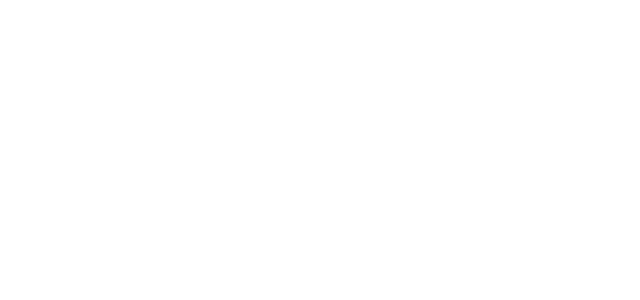
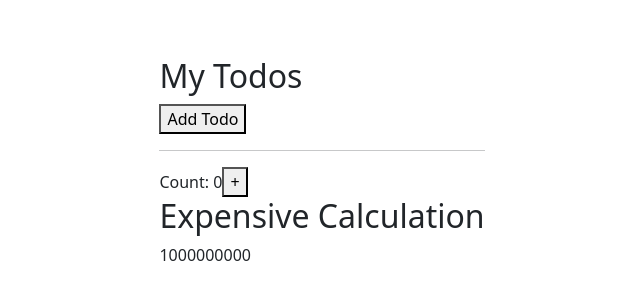
Before and after one commit to Zyer459/practice-stuff, a React (Create React App) app in the folder counter-app/: page / in a window 1280 px wide. Shown: the part 238-538 px from the top of the page, without its empty margins (318-958 px from the left). Built offline with nearby package versions, Linux system fonts and the light colour scheme.

Commit message:
problem related to useMemo hook

```diff
--- a/counter-app/src/index.js
+++ b/counter-app/src/index.js
@@ -7,17 +7,70 @@
 import { useState, useEffect, useRef } from 'react';
 import Todos from "./Todos";
 
-/**
+/** THE INFO IS SIMILAR WITH SMALL CHANGES
+ * The React useMemo Hook returns a memoized value.
+ * Think of memoization as caching a value so that it does not need to be recalculated.
+ * The useMemo Hook only runs when one of its dependencies update.
+ * This can improve performance.
+ * The useMemo and useCallback Hooks are similar.
+ * The main difference is that useMemo returns a memoized value and useCallback returns a memoized function.
+ *
+ * The useMemo Hook can be used to keep expensive, resource intensive functions from needlessly running.
+ * In this example, we have an expensive function that runs on every render.
+ * When changing the count or adding a todo, you will notice a delay in execution.
  */
 
-/**
+/** EXAMPLE
+ * A poor performing function. The expensiveCalculation function runs on every render:
 */
 
+const App = () => {
+  const [count, setCount] = useState(0);
+  const [todos, setTodos] = useState([]);
+  const calculation = expensiveCalculation(count);
+
+  const increment = () => {
+    setCount((c) => c + 1);
+  };
+  const addTodo = () => {
+    setTodos((t) => [...t, "New Todo"]);
+  }
+
+  return (
+    <div>
+      <div>
+        <h2>My Todos</h2>
+        {todos.map((todo,index) => {
+          return <p key={index}>{todo}</p>;
+        })}
+        <button onClick={addTodo}>Add Todo</button>
+      </div>
+      <hr/>
+      <div>
+        Count: {count}
+        <button onClick={increment}> + </button>
+        <h2>Expensive Calculation</h2>
+        {calculation}
+      </div>
+    </div>
+  );
+};
+
+const expensiveCalculation = (num) => {
+  console.log ("Calculating.....");
+  for (let i = 0; i < 1000000000; i++) {
+    num += 1;
+  }
+  return num;
+};
 
 const root = ReactDOM.createRoot(document.getElementById('root'));
-root.render ()
+root.render (<App />)
 
-/**
+/** open the console on browser and click on any of the 2 buttons (Add Todo/+)
+ * you will see that it takes a lot of time to render the updated values in both cases
+ * but this delay should only happen when (Add Todo) button is clicked and not when (+) button is clicked
+ * so the resource expensive component is running needlessly when it shouldn't
 */
 
 //there may be some mistakes I made here, I'm new to this.
```
